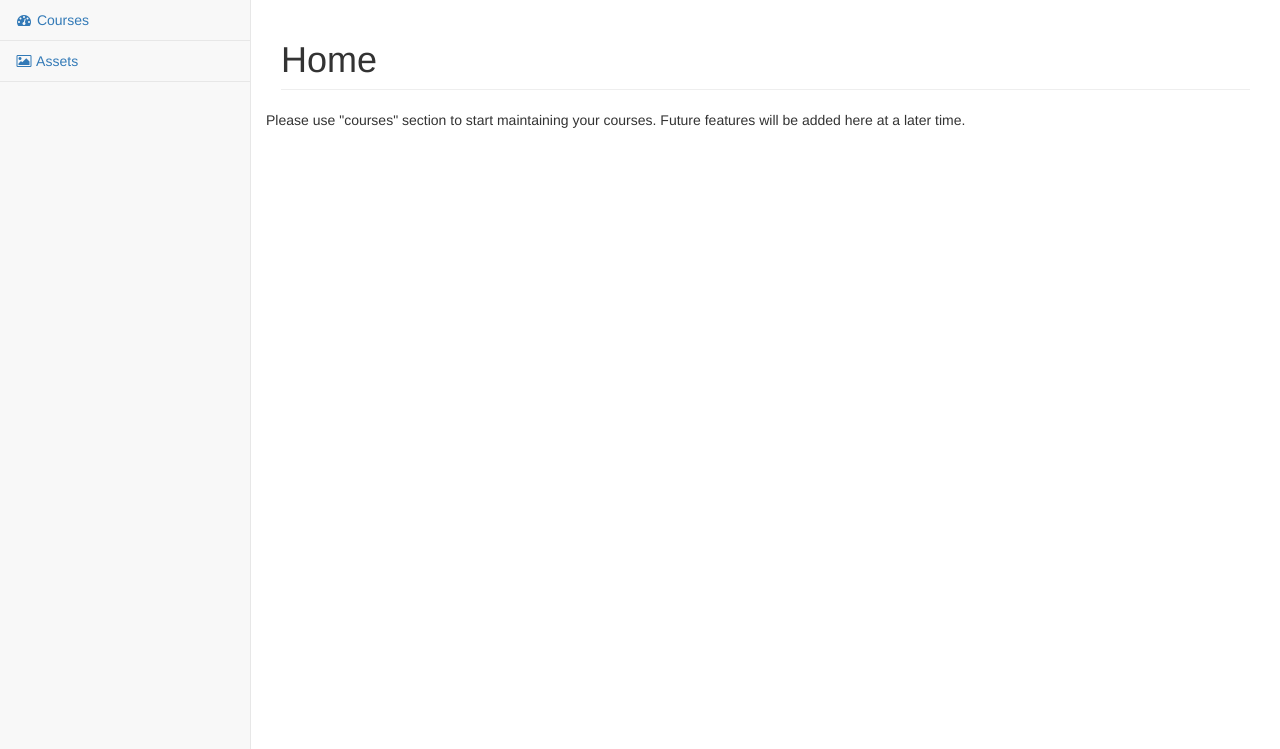
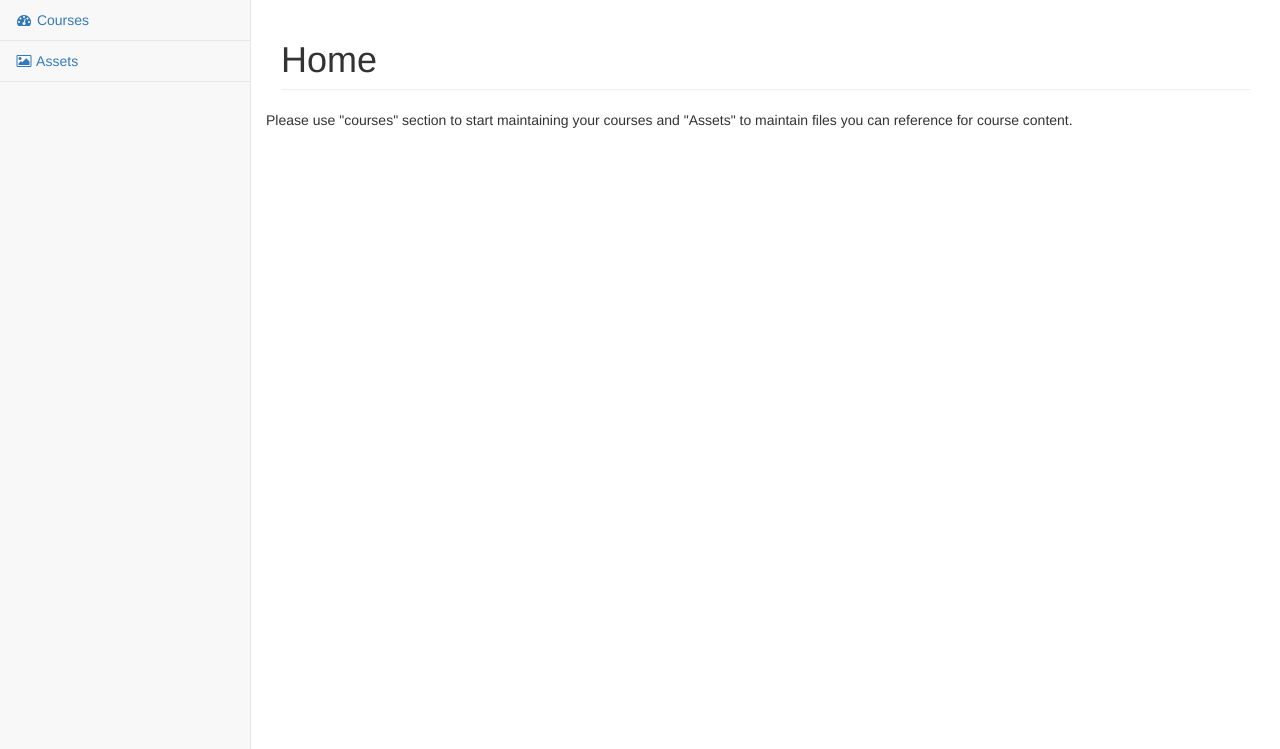
Before and after one commit to rgbatistella/coursebuilder, a Laravel app: page / in a window 1280 px wide. Shown: the part 51-800 px from the top of the page. Run offline with Laravel 8, Linux system fonts and the light colour scheme; settings files or empty folders that the repository lacks are supplied; some libraries are stand-ins or nearby versions.

Commit message:
corrections

```diff
--- a/resources/views/course/show.blade.php
+++ b/resources/views/course/show.blade.php
@@ -45,6 +45,7 @@
                                         <div class="col-md-offset-8 text-center">
                                             <i class="fa fa-arrows text-info"></i>
                                             <a href="{{route('chapter.destroy', [$chapter->id])}}" onclick="return confirm('Are you sure you want to delete?')"><i class="fa fa-eraser text-info"></i></a>
+                                            <a href="{{route('chapter.edit', [$chapter->id])}}"><i class="fa fa-edit text-info"></i></a>
                                         </div>
                                         {{$chapter->title}}
                                     </div>
--- a/resources/views/home.blade.php
+++ b/resources/views/home.blade.php
@@ -1,5 +1,5 @@
 @extends('layouts.dashboard')
 @section('page_heading','Home')
 @section('section')
-Please use "courses" section to start maintaining your courses. Future features will be added here at a later time.
+Please use "courses" section to start maintaining your courses and "Assets" to maintain files you can reference for course content.
 @stop
```
Also changed, not shown: database.sqlite.
